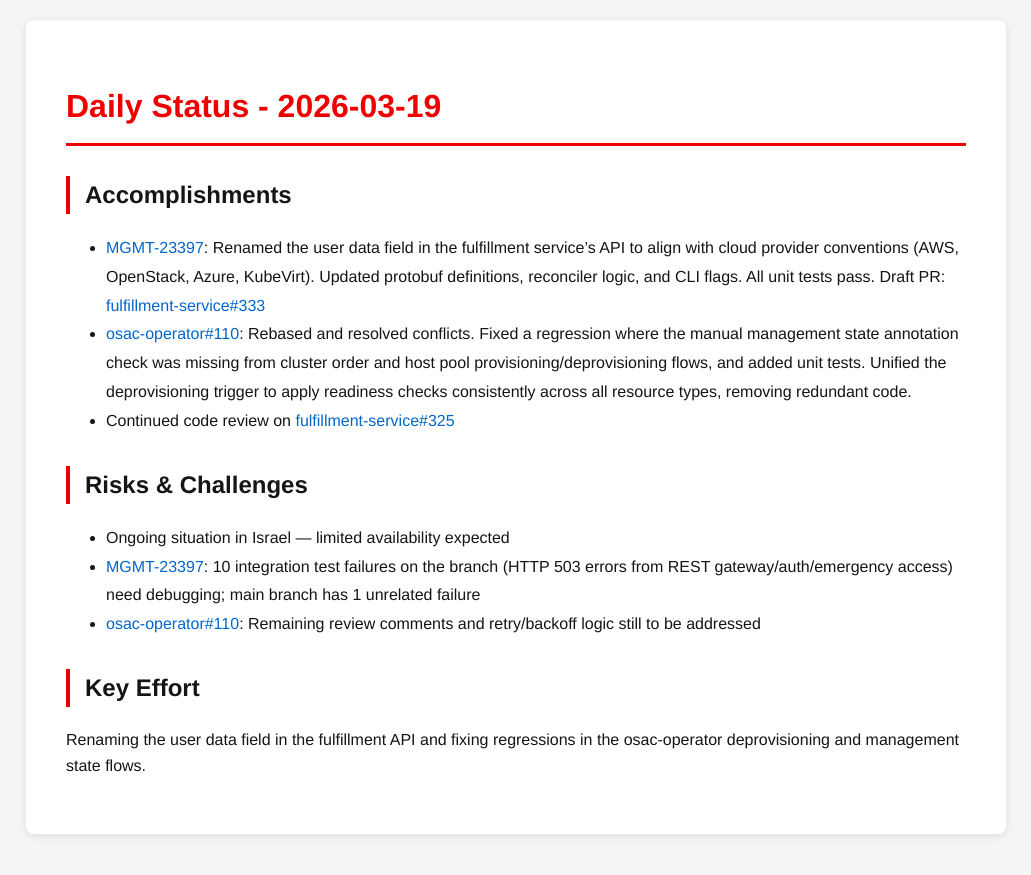
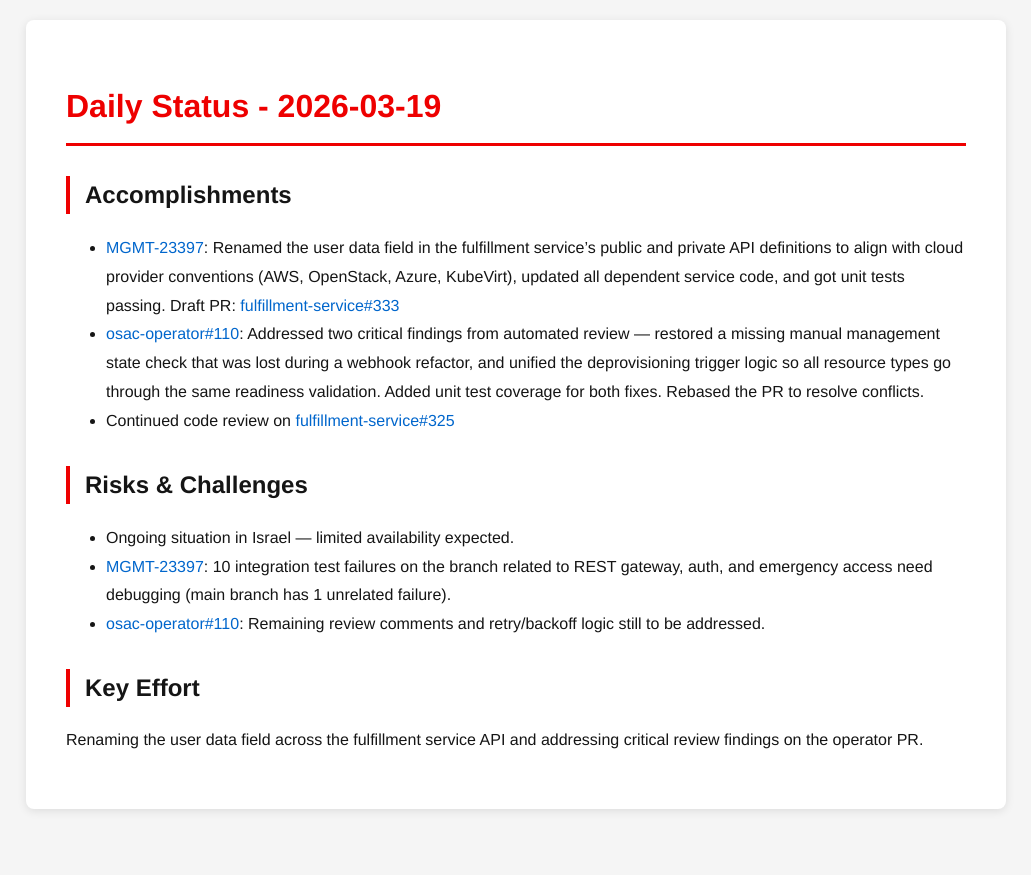
Before and after one commit to tzvatot/daily-status, a Jekyll site: the page built from 2026-03-19.md, in a window 1280 px wide. Shown: the top 875 px of the page, without its empty margins (124-1155 px from the left). Built offline with Jekyll 4.4.1, drawn with Linux system fonts in a browser that asks for light colours.

Commit message:
Daily status update - 2026-03-19

```diff
--- a/2026-03-19.md
+++ b/2026-03-19.md
@@ -7,14 +7,14 @@ date: 2026-03-19
 # Daily Status - 2026-03-19
 
 ## Accomplishments
-- [MGMT-23397](https://issues.redhat.com/browse/MGMT-23397): Renamed the user data field in the fulfillment service's API to align with cloud provider conventions (AWS, OpenStack, Azure, KubeVirt). Updated protobuf definitions, reconciler logic, and CLI flags. All unit tests pass. Draft PR: [fulfillment-service#333](https://github.com/osac-project/fulfillment-service/pull/333)
-- [osac-operator#110](https://github.com/osac-project/osac-operator/pull/110): Rebased and resolved conflicts. Fixed a regression where the manual management state annotation check was missing from cluster order and host pool provisioning/deprovisioning flows, and added unit tests. Unified the deprovisioning trigger to apply readiness checks consistently across all resource types, removing redundant code.
+- [MGMT-23397](https://issues.redhat.com/browse/MGMT-23397): Renamed the user data field in the fulfillment service's public and private API definitions to align with cloud provider conventions (AWS, OpenStack, Azure, KubeVirt), updated all dependent service code, and got unit tests passing. Draft PR: [fulfillment-service#333](https://github.com/osac-project/fulfillment-service/pull/333)
+- [osac-operator#110](https://github.com/osac-project/osac-operator/pull/110): Addressed two critical findings from automated review — restored a missing manual management state check that was lost during a webhook refactor, and unified the deprovisioning trigger logic so all resource types go through the same readiness validation. Added unit test coverage for both fixes. Rebased the PR to resolve conflicts.
 - Continued code review on [fulfillment-service#325](https://github.com/osac-project/fulfillment-service/pull/325)
 
 ## Risks & Challenges
-- Ongoing situation in Israel — limited availability expected
-- [MGMT-23397](https://issues.redhat.com/browse/MGMT-23397): 10 integration test failures on the branch (HTTP 503 errors from REST gateway/auth/emergency access) need debugging; main branch has 1 unrelated failure
-- [osac-operator#110](https://github.com/osac-project/osac-operator/pull/110): Remaining review comments and retry/backoff logic still to be addressed
+- Ongoing situation in Israel — limited availability expected.
+- [MGMT-23397](https://issues.redhat.com/browse/MGMT-23397): 10 integration test failures on the branch related to REST gateway, auth, and emergency access need debugging (main branch has 1 unrelated failure).
+- [osac-operator#110](https://github.com/osac-project/osac-operator/pull/110): Remaining review comments and retry/backoff logic still to be addressed.
 
 ## Key Effort
-Renaming the user data field in the fulfillment API and fixing regressions in the osac-operator deprovisioning and management state flows.
+Renaming the user data field across the fulfillment service API and addressing critical review findings on the operator PR.
```
